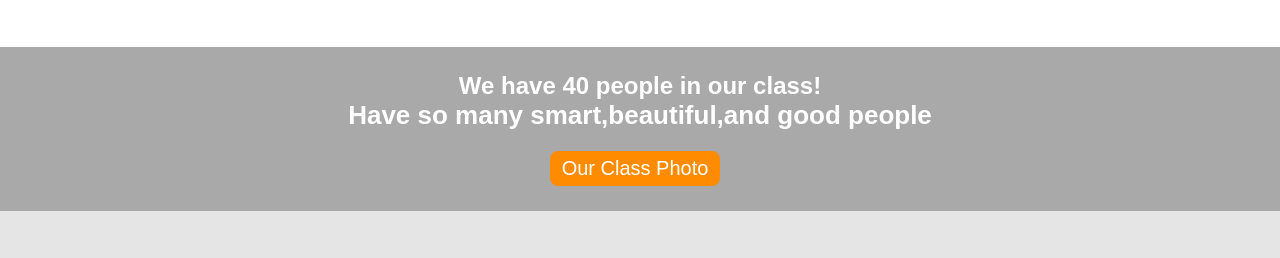
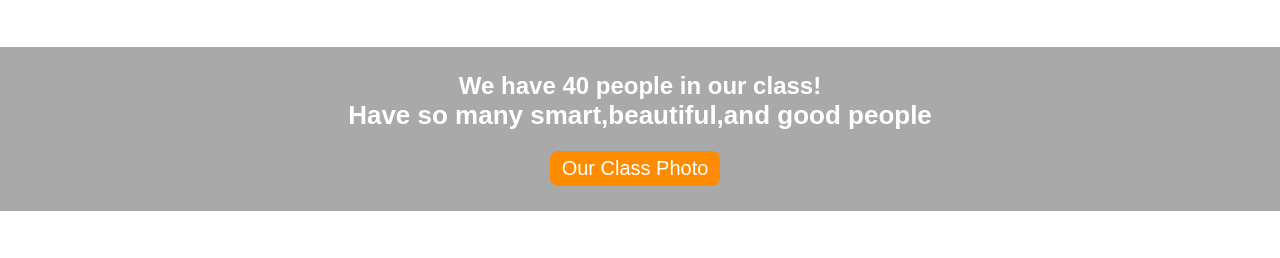
Before and after one commit to EightHclass/EightHClass-4, a plain HTML site: page index.html in a window 1280 px wide. Shown: the part 824-1082 px from the top of the page. Drawn offline with Linux system fonts and the light colour scheme.

Commit message:
Update style.css

```diff
--- a/style.css
+++ b/style.css
@@ -130,7 +130,7 @@ body {
 }
 
 .parallax {
-    background-image: url(assets/img/white-parallax.jpg);
+    background-image: url(assets/img/fixed-parallax.png);
     background-attachment: fixed;
     background-position: center;
     background-repeat: no-repeat;
```
